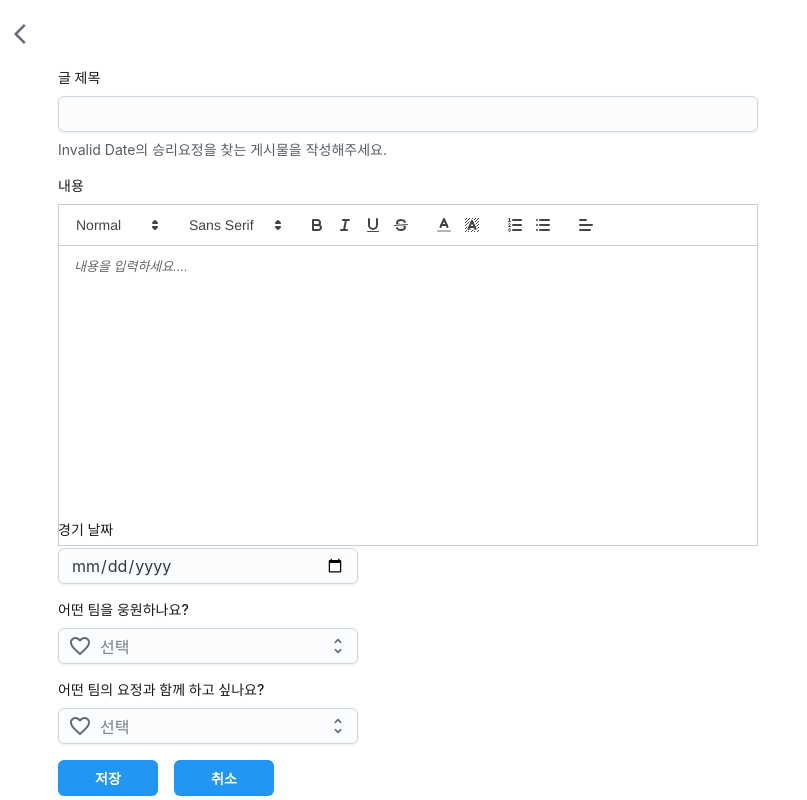
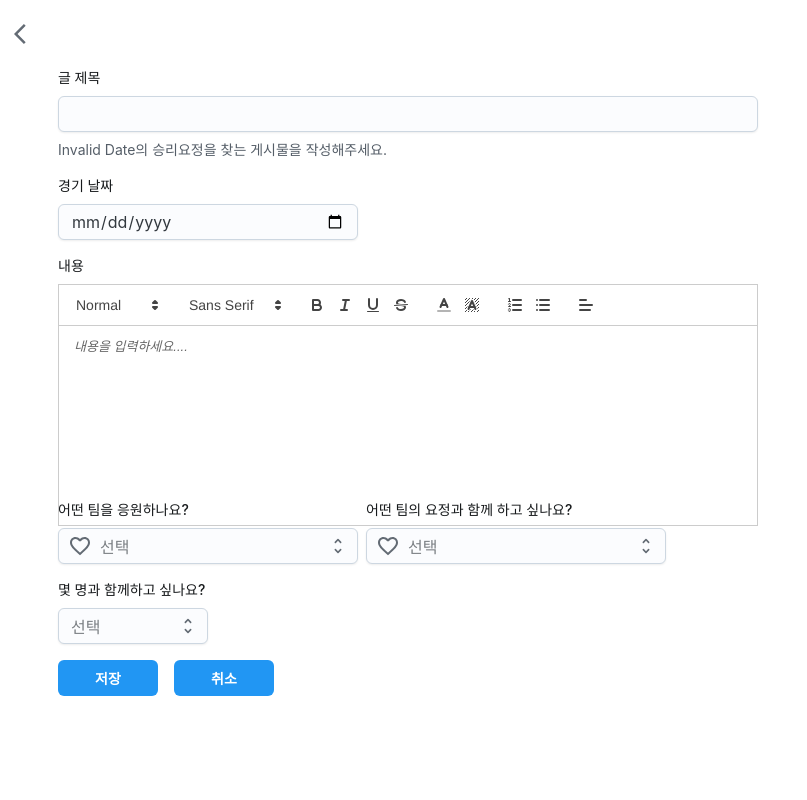
Before and after one commit to flsgk/winning-pixie, a React (Create React App) app in the folder win/: page /write in a window 1280 px wide. Shown: the whole page, without its empty margins (0-807 px from the left). Built offline with nearby package versions, Linux system fonts and the light colour scheme; no server answers; the database is empty.

Commit message:
📍코드 수정
25.01.17
- 채팅룸 스크롤 추가
- 자세히 보기에서 인원 설정 필드 추가

```diff
--- a/win/src/components/ChatRoom.jsx
+++ b/win/src/components/ChatRoom.jsx
@@ -97,6 +97,7 @@ const ChatRoom = () => {
   // 메시지 전송
   const sendMessage = () => {
     if (input) {
+      console.log(input);
       const user = auth.currentUser;
 
       if (user) {
@@ -156,7 +157,7 @@ const ChatRoom = () => {
 
   // 채팅 메시지 시간 표시
   const formatTimestamp = (timestamp) => {
-    if (!timestamp) return " ";
+    if (!timestamp || typeof timestamp !== "number") return " ";
     const date = new Date(timestamp);
     return date.toLocaleTimeString("ko-KR", {
       hour: "2-digit",
@@ -202,8 +203,22 @@ const ChatRoom = () => {
     });
   };
 
+  useEffect(() => {
+    const chatContainer = document.querySelector(".chat-container");
+    if (chatContainer) {
+      chatContainer.scrollTop = chatContainer.scrollHeight;
+    }
+  }, [messages]);
+
   return (
-    <Box sx={{ maxWidth: "60%", minWidth: "auto" }}>
+    <Box
+      sx={{
+        maxWidth: "60%",
+        minWidth: "auto",
+        height: "100vh",
+        overflow: "hidden",
+      }}
+    >
       <GoBackButton />
       {gameInfo ? (
         <>
@@ -233,6 +248,16 @@ const ChatRoom = () => {
 
       <Divider />
 
+      <Box
+        className="chat-container"
+        sx={{
+          maxHeight: "60vh", // 스크롤 높이 제한
+          overflowY: "auto", // 스크롤 가능
+          padding: 1,
+          backgroundColor: "var(--joy-palette-neutral-50, #F9FAFB)", // 배경색
+          borderRadius: "md", // 모서리 둥글게
+        }}
+      >
         {messages.map((messageData, index) => (
           <Box
             sx={{
@@ -293,7 +318,8 @@ const ChatRoom = () => {
               </Typography>
             </Box>
           </Box>
-      ))}
+        ))}{" "}
+      </Box>
 
       <Box>
         <form onSubmit={handleSubmit}>
--- a/win/src/components/PostDetail.js
+++ b/win/src/components/PostDetail.js
@@ -29,6 +29,7 @@ import GoBackButton from "./GoBackButton";
 import CalendarMonthRoundedIcon from "@mui/icons-material/CalendarMonthRounded";
 import AccountCircleRoundedIcon from "@mui/icons-material/AccountCircleRounded";
 import FavoriteRoundedIcon from "@mui/icons-material/FavoriteRounded";
+import PeopleRoundedIcon from "@mui/icons-material/PeopleRounded";
 
 function PostDetail() {
   const { id } = useParams();
@@ -267,6 +268,9 @@ function PostDetail() {
   if (!post) return <p>글을 찾을 수 없습니다.</p>;
 
   const isAuthor = post?.uid === auth.currentUser?.uid;
+  // const applicantCount = post.applicants
+  //   ? Object.keys(post.applicants).length
+  //   : 0;
 
   return (
     <Box>
@@ -320,6 +324,18 @@ function PostDetail() {
             sx={{ fontSize: "1rem", marginRight: "4px" }}
           />
           {post.authorNickname}님
+        </Typography>
+
+        <Typography
+          level="body-xs"
+          sx={{
+            display: "flex",
+            alignItems: "center",
+            gap: "4px",
+          }}
+        >
+          <PeopleRoundedIcon sx={{ fontSize: "1rem", marginRight: "4px" }} />
+          참여 중인 인원 /{post.capacity}
         </Typography>
 
         <Typography
--- a/win/src/components/ReactEditor.jsx
+++ b/win/src/components/ReactEditor.jsx
@@ -23,7 +23,7 @@ const ReactEditor = ({ value, onChange, modules }) => {
         theme="snow"
         modules={modules || defaultModules}
         placeholder="내용을 입력하세요...."
-        style={{ width: 700, height: 300 }}
+        style={{ width: 700, height: 200 }}
       />
     </>
   );
--- a/win/src/components/Write.js
+++ b/win/src/components/Write.js
@@ -36,6 +36,7 @@ function Write() {
   const [yourTeam, setYourTeam] = useState(""); // '선택'으로 초기화
   const [myTeam, setMyTeam] = useState("");
   const [nickname, setNickname] = useState(""); // 현재 사용자의 닉네임 상태 추가
+  const [capacity, setCapacity] = useState("");
 
   useEffect(() => {
     // 현재 사용자 정보 가져오기 (닉네임)
@@ -68,6 +69,7 @@ function Write() {
       yourTeam: yourTeam,
       authorNickname: nickname,
       status: "모집 중",
+      capacity,
     };
 
     console.log("newPost:", newPost); // 값이 제대로 설정되는지 확인
@@ -114,11 +116,6 @@ function Write() {
         </Stack>
 
         <Stack spacing={1}>
-          <FormLabel>내용</FormLabel>
-          <ReactEditor value={content} onChange={setContent} />
-        </Stack>
-
-        <Stack spacing={1}>
           <FormLabel>경기 날짜</FormLabel>
           <Input
             type="date"
@@ -130,7 +127,19 @@ function Write() {
         </Stack>
 
         <Stack spacing={1}>
-          <FormLabel>어떤 팀을 웅원하나요?</FormLabel>
+          <FormLabel>내용</FormLabel>
+          <ReactEditor value={content} onChange={setContent} />
+        </Stack>
+
+        <Box
+          sx={{
+            display: "flex",
+            flexDirection: "row",
+            gap: 1,
+          }}
+        >
+          <Stack spacing={1}>
+            <FormLabel>어떤 팀을 응원하나요?</FormLabel>
             <Select
               name="myTeam"
               value={myTeam} // 초기값 설정
@@ -164,6 +173,21 @@ function Write() {
               <Option value="기타">기타</Option> {/* 기타 옵션 */}
             </Select>
           </Stack>
+        </Box>
+        <Stack spacing={1}>
+          <FormLabel>몇 명과 함께하고 싶나요?</FormLabel>
+          <Select
+            value={capacity}
+            onChange={(event, value) => setCapacity(value)}
+            sx={{ width: 150 }}
+            placeholder="선택"
+          >
+            <Option value={1}>1</Option>
+            <Option value={2}>2</Option>
+            <Option value={3}>3</Option>
+            <Option value={4}>4</Option>
+          </Select>
+        </Stack>
 
         <Stack direction="row" spacing={2}>
           <Button onClick={handleSave} sx={{ width: 100 }}>
```
Lines whose indentation alone changed are shown as unchanged.
